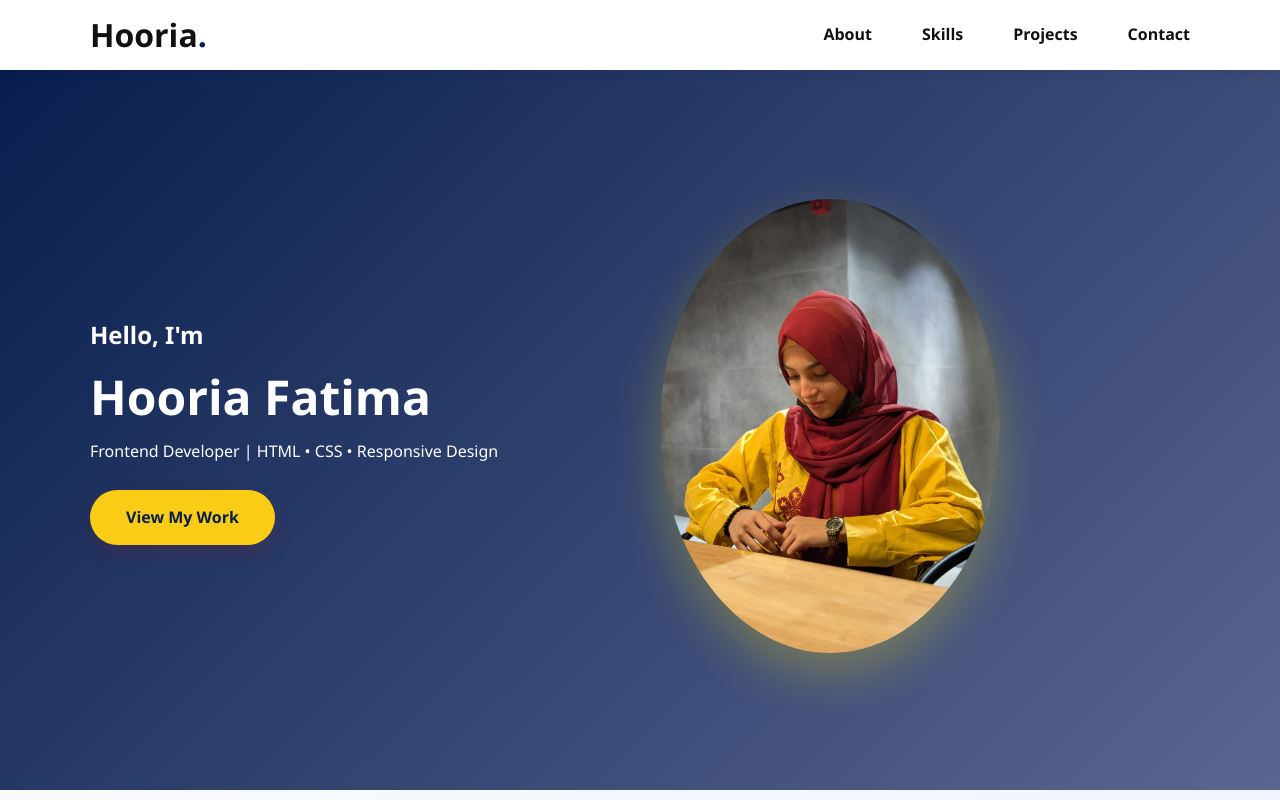
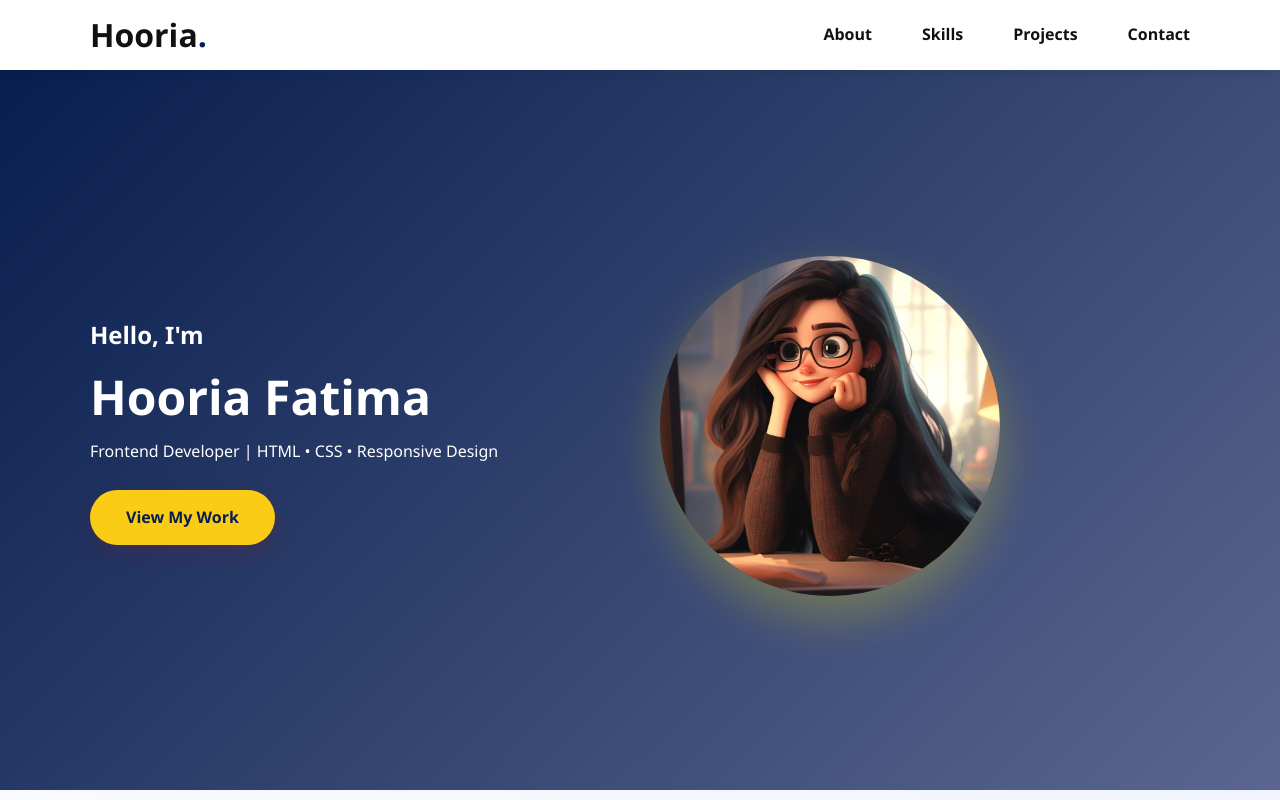
Before and after one commit to HKMentor/Syntecxhub_Internship, a plain HTML site: page Syntecxhub_Portfolio/index.html in a window 1280 px wide. Shown: the top 800 px of the page. Drawn offline with Linux system fonts and the light colour scheme.

Commit message:
first commits

```diff
--- a/Syntecxhub_Portfolio/index.html
+++ b/Syntecxhub_Portfolio/index.html
@@ -37,7 +37,7 @@
       <a href="#projects" class="primary-btn">View My Work</a>
     </div>
     <div class="hero-image">
-      <img src="images/hooria.jpeg" alt="Hooria Fatima">
+      <img src="images/avator.jpg" alt="Hooria Fatima">
     </div>
   </div>
 </section>
```
Also changed, not shown: Syntecxhub_Portfolio/images/avator.jpg (added), Syntecxhub_Portfolio/images/hooria.jpeg (deleted).
